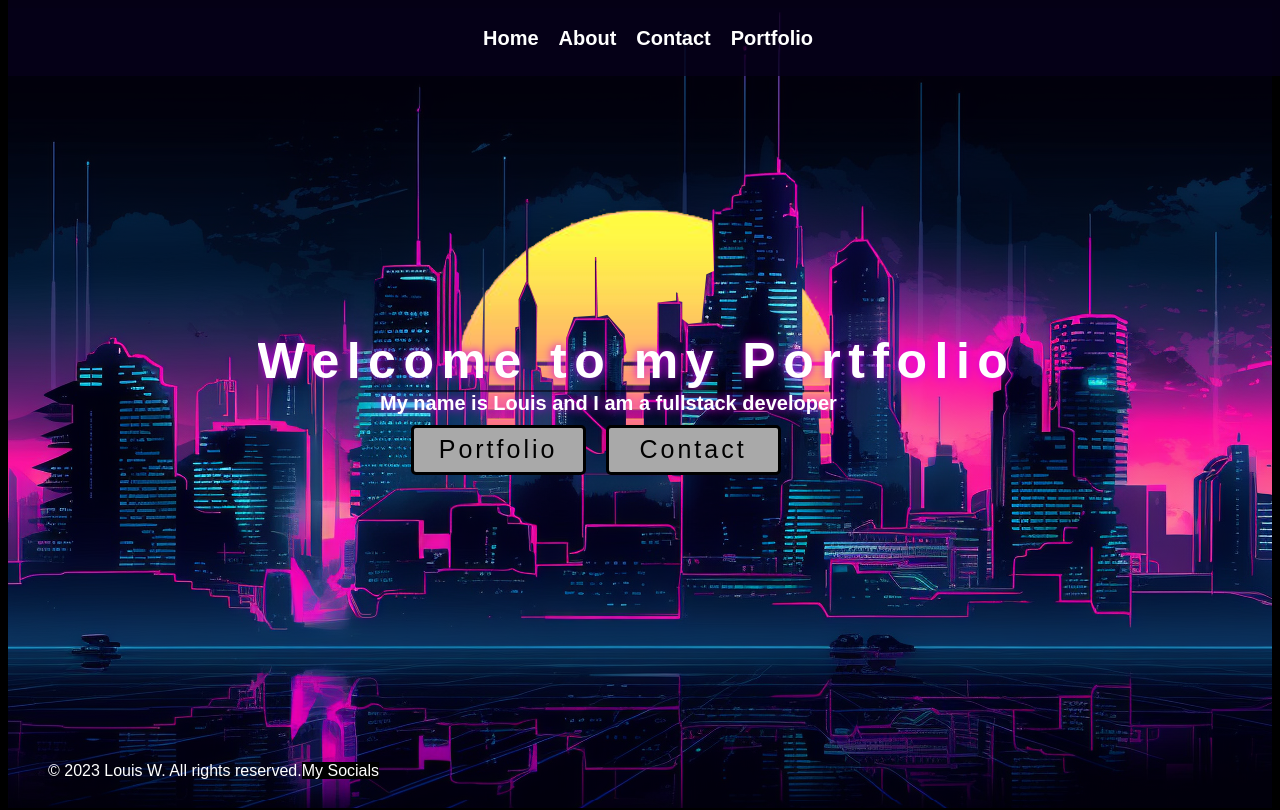
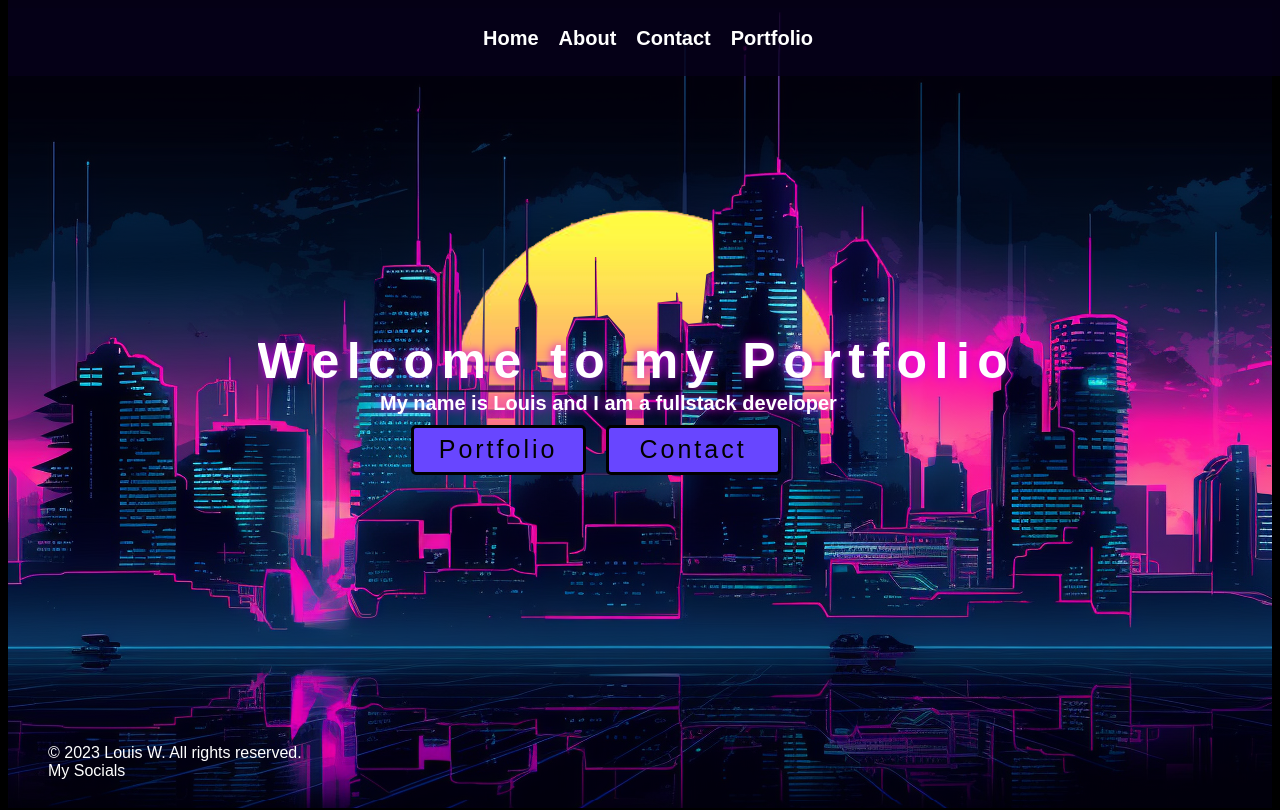
Before and after one commit to LouisWdev/Louis-react-portfolio, a React (Vite) app: page / in a window 1280 px wide. Shown: the top 810 px of the page. Built offline with nearby package versions, Linux system fonts and the light colour scheme.

Commit message:
General Footer and styling changes

```diff
--- a/src/Pages/Home.tsx
+++ b/src/Pages/Home.tsx
@@ -86,7 +86,7 @@ const BtnPortfolio = styled.button`
      cursor: pointer;
 
      color: black;
-     background-color: darkgray;
+     background-color: #6846ff;
      border: 3px solid black;
      letter-spacing: 3px;
      border-radius: 5px;
@@ -104,7 +104,7 @@ const BtnContact = styled.button`
      font-size: 25px;
      cursor: pointer;
      color: black;
-     background-color: darkgray;
+     background-color: #6846ff;
      border: 3px solid black;
 
      letter-spacing: 3px;
--- a/src/components/Footer.tsx
+++ b/src/components/Footer.tsx
@@ -14,13 +14,11 @@ const FooterContainer = styled.div`
 `;
 
 const Text = styled.div`
-   display: inline;
    background-color: transparent;
 `;
 
 const Socials = styled.div`
-   display: inline;
-   text-align: end;
+   background-color: transparent;
 `;
 
 const Footer = () => {
@@ -28,6 +26,7 @@ const Footer = () => {
     <FooterContainer>
              <Text>© 2023 Louis W. All rights reserved.</Text>
              <Socials>My Socials</Socials>
+
     </FooterContainer>
   )
 }
```
